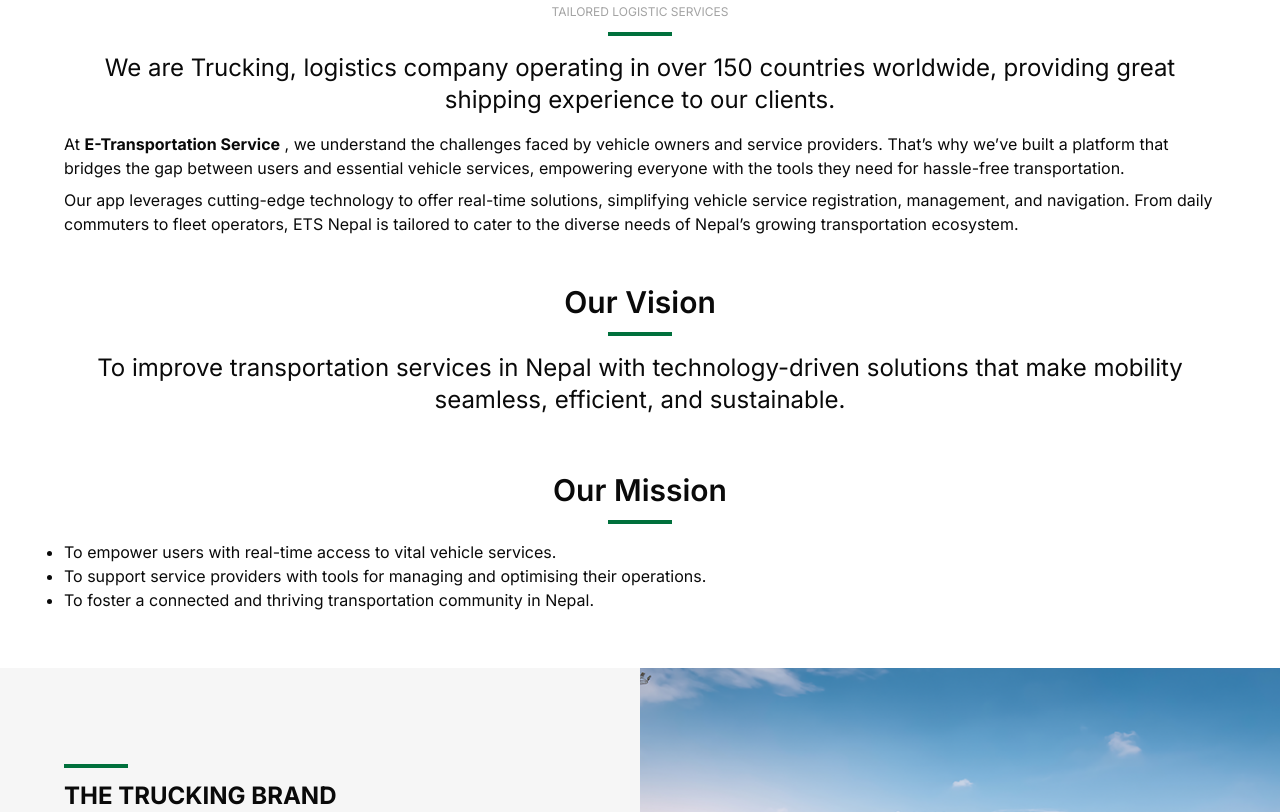
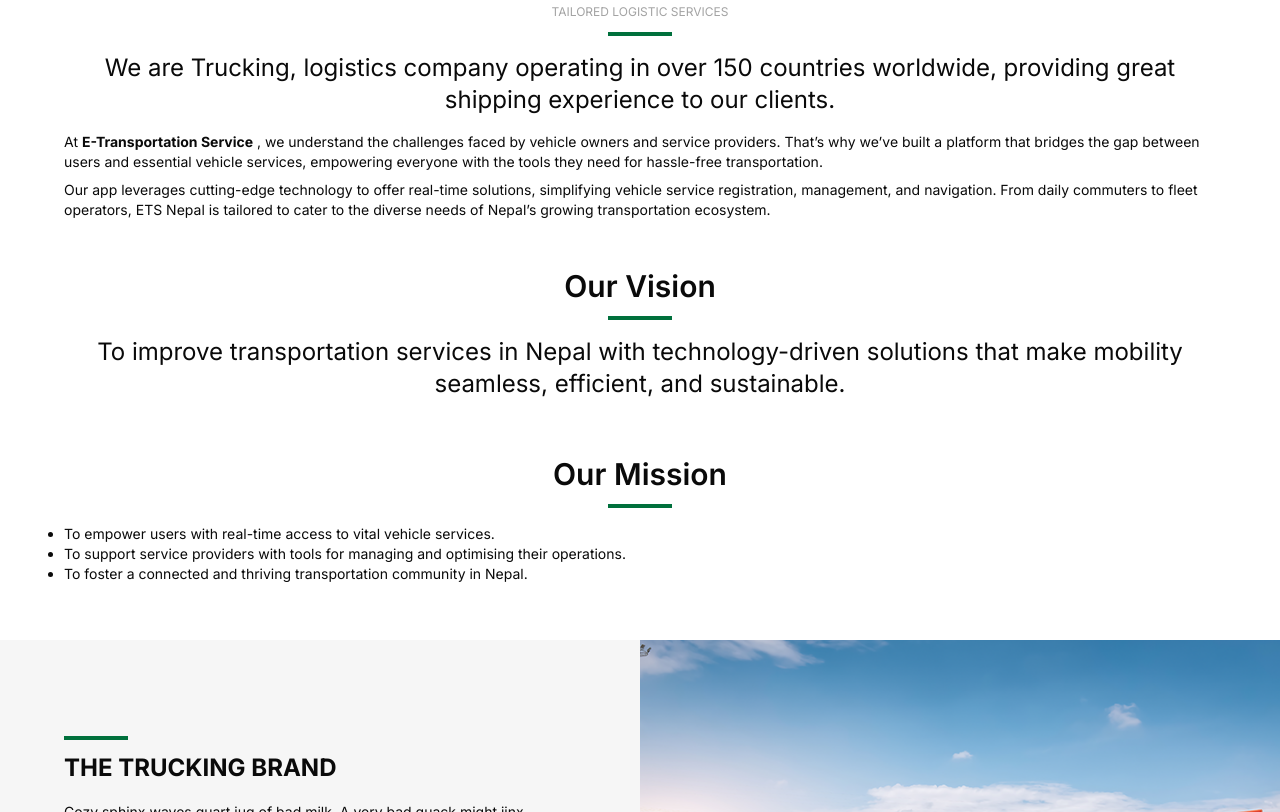
Before and after one commit to eCab-Nepal/eTransport_landingpage-, a Next.js app: page /about in a window 1280 px wide. Shown: the part 422-1234 px from the top of the page. Built offline with nearby package versions, Linux system fonts and the light colour scheme.

Commit message:
update about

```diff
--- a/src/components/about/mission.tsx
+++ b/src/components/about/mission.tsx
@@ -7,7 +7,7 @@
 
           <div className="mt-3 h-1 w-16 bg-success-main" />
         </div>
-        <ul className="list-disc mt-4 ">
+        <ul className="list-disc mt-4 text-sm">
           <li>
             To empower users with real-time access to vital vehicle services.
           </li>
--- a/src/components/about/who-we-are.tsx
+++ b/src/components/about/who-we-are.tsx
@@ -12,7 +12,7 @@
             worldwide, providing great shipping experience to our clients.
           </p>
 
-          <p className="mt-4">
+          <p className="mt-4 text-sm">
             At <strong>E-Transportation Service</strong> , we understand the
             challenges faced by vehicle owners and service providers. That’s why
             we’ve built a platform that bridges the gap between users and
@@ -20,7 +20,7 @@
             need for hassle-free transportation.
           </p>
 
-          <p className="mt-2">
+          <p className="mt-2 text-sm">
             Our app leverages cutting-edge technology to offer real-time
             solutions, simplifying vehicle service registration, management, and
             navigation. From daily commuters to fleet operators, ETS Nepal is
```
